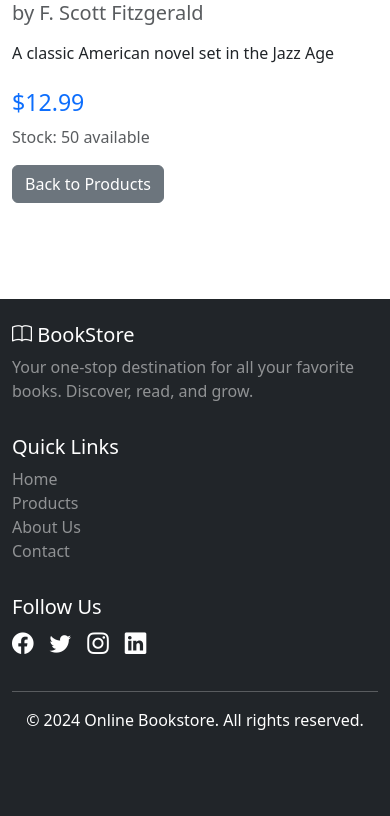
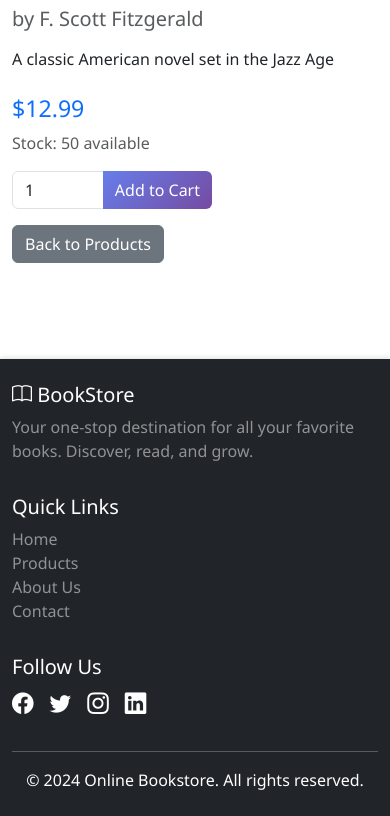
Before and after one commit to k-krishaa/Books, a Flask app: page /product/1 in a window 390 px wide. Shown: the part 415-1231 px from the top of the page. Before the commit the page ends 1145 px from the top, so only its background shows below. Run offline with Flask 3, Linux system fonts and the light colour scheme; the visitor is signed in with stand-in values (Sample User, id 1); data comes from the database, SQL or seed files in the repository; data that the repository does not hold is empty.

Commit message:
Add shopping cart and enhance UI styling

```diff
--- a/app.py
+++ b/app.py
@@ -1,6 +1,6 @@
 from flask import Flask, render_template, request, redirect, url_for, flash
 from flask_login import LoginManager, login_user, logout_user, login_required, current_user
-from models import db, User, Product, Category
+from models import db, User, Product, Category, CartItem
 from config import Config
 
 app = Flask(__name__)
@@ -95,6 +95,63 @@ def contact():
         return redirect(url_for('contact'))
     return render_template('contact.html')
 
+# Cart routes
+@app.route('/cart')
+@login_required
+def cart():
+    cart_items = CartItem.query.filter_by(user_id=current_user.id).all()
+    total = sum(item.product.price * item.quantity for item in cart_items)
+    return render_template('cart.html', cart_items=cart_items, total=total)
+
+@app.route('/add_to_cart/<int:product_id>', methods=['POST'])
+@login_required
+def add_to_cart(product_id):
+    product = Product.query.get_or_404(product_id)
+    quantity = int(request.form.get('quantity', 1))
+
+    cart_item = CartItem.query.filter_by(user_id=current_user.id, product_id=product_id).first()
+
+    if cart_item:
+        cart_item.quantity += quantity
+    else:
+        cart_item = CartItem(user_id=current_user.id, product_id=product_id, quantity=quantity)
+        db.session.add(cart_item)
+
+    db.session.commit()
+    flash('Product added to cart!', 'success')
+    return redirect(url_for('products'))
+
+@app.route('/update_cart/<int:item_id>', methods=['POST'])
+@login_required
+def update_cart(item_id):
+    cart_item = CartItem.query.get_or_404(item_id)
+    quantity = int(request.form['quantity'])
+
+    if quantity > 0:
+        cart_item.quantity = quantity
+    else:
+        db.session.delete(cart_item)
+
+    db.session.commit()
+    return redirect(url_for('cart'))
+
+@app.route('/remove_from_cart/<int:item_id>')
+@login_required
+def remove_from_cart(item_id):
+    cart_item = CartItem.query.get_or_404(item_id)
+    db.session.delete(cart_item)
+    db.session.commit()
+    flash('Item removed from cart', 'success')
+    return redirect(url_for('cart'))
+
+# Context processor for cart count
+@app.context_processor
+def cart_count():
+    if current_user.is_authenticated:
+        count = CartItem.query.filter_by(user_id=current_user.id).count()
+        return {'cart_count': count}
+    return {'cart_count': 0}
+
 # Initialize database
 def init_db():
     with app.app_context():
--- a/static/css/style.css
+++ b/static/css/style.css
@@ -2,23 +2,44 @@ body {
     min-height: 100vh;
     display: flex;
     flex-direction: column;
+    font-family: 'Segoe UI', Tahoma, Geneva, Verdana, sans-serif;
 }
 
 main {
     flex: 1;
 }
 
+.navbar {
+    box-shadow: 0 2px 4px rgba(0,0,0,0.1);
+}
+
+.navbar-brand {
+    font-weight: bold;
+    font-size: 1.5rem;
+}
+
+.nav-link {
+    transition: color 0.3s;
+}
+
+.nav-link:hover {
+    color: #ffc107 !important;
+}
+
 .hero {
     background: linear-gradient(135deg, #667eea 0%, #764ba2 100%);
+    box-shadow: 0 4px 6px rgba(0,0,0,0.1);
 }
 
 .card {
-    transition: transform 0.2s;
+    transition: transform 0.3s, box-shadow 0.3s;
+    border: none;
+    box-shadow: 0 2px 8px rgba(0,0,0,0.1);
 }
 
 .card:hover {
     transform: translateY(-5px);
-    box-shadow: 0 4px 15px rgba(0,0,0,0.2);
+    box-shadow: 0 8px 20px rgba(0,0,0,0.15);
 }
 
 .card-img-top {
@@ -29,14 +50,60 @@ main {
 .category-card {
     cursor: pointer;
     transition: all 0.3s;
+    background: linear-gradient(135deg, #f5f7fa 0%, #c3cfe2 100%);
 }
 
 .category-card:hover {
     transform: translateY(-5px);
-    box-shadow: 0 4px 15px rgba(0,0,0,0.3);
+    box-shadow: 0 8px 20px rgba(0,0,0,0.2);
+}
+
+.btn {
+    transition: all 0.3s;
+}
+
+.btn:hover {
+    transform: translateY(-2px);
+    box-shadow: 0 4px 8px rgba(0,0,0,0.2);
+}
+
+.btn-primary {
+    background: linear-gradient(135deg, #667eea 0%, #764ba2 100%);
+    border: none;
+}
+
+.btn-primary:hover {
+    background: linear-gradient(135deg, #764ba2 0%, #667eea 100%);
+}
+
+.badge {
+    animation: pulse 2s infinite;
+}
+
+@keyframes pulse {
+    0%, 100% { transform: scale(1); }
+    50% { transform: scale(1.1); }
+}
+
+footer {
+    box-shadow: 0 -2px 4px rgba(0,0,0,0.1);
 }
 
 footer a:hover {
     color: #fff !important;
     transition: color 0.3s;
 }
+
+.table {
+    box-shadow: 0 2px 8px rgba(0,0,0,0.1);
+}
+
+.form-control:focus {
+    border-color: #667eea;
+    box-shadow: 0 0 0 0.2rem rgba(102, 126, 234, 0.25);
+}
+
+.alert {
+    border: none;
+    box-shadow: 0 2px 8px rgba(0,0,0,0.1);
+}
--- a/templates/base.html
+++ b/templates/base.html
@@ -30,6 +30,14 @@
                     </li>
                 </ul>
                 <ul class="navbar-nav">
+                    <li class="nav-item">
+                        <a class="nav-link" href="{% if current_user.is_authenticated %}{{ url_for('cart') }}{% else %}{{ url_for('login') }}{% endif %}">
+                            <i class="bi bi-cart"></i> Cart
+                            {% if cart_count > 0 %}
+                            <span class="badge bg-danger">{{ cart_count }}</span>
+                            {% endif %}
+                        </a>
+                    </li>
                     {% if current_user.is_authenticated %}
                         <li class="nav-item">
                             <a class="nav-link" href="{{ url_for('logout') }}">Logout ({{ current_user.username }})</a>
--- a/templates/product_detail.html
+++ b/templates/product_detail.html
@@ -14,6 +14,18 @@
             <p class="mt-3">{{ product.description }}</p>
             <h3 class="text-primary mt-4">${{ "%.2f"|format(product.price) }}</h3>
             <p class="text-muted">Stock: {{ product.stock }} available</p>
+
+            {% if current_user.is_authenticated %}
+            <form method="POST" action="{{ url_for('add_to_cart', product_id=product.id) }}" class="d-inline">
+                <div class="input-group mb-3" style="max-width: 200px;">
+                    <input type="number" name="quantity" class="form-control" value="1" min="1" max="{{ product.stock }}">
+                    <button type="submit" class="btn btn-primary">Add to Cart</button>
+                </div>
+            </form>
+            {% else %}
+            <a href="{{ url_for('login') }}" class="btn btn-primary">Login to Purchase</a>
+            {% endif %}
+
             <a href="{{ url_for('products') }}" class="btn btn-secondary">Back to Products</a>
         </div>
     </div>
```
Also changed, not shown: templates/cart.html (added, +66 -0 lines).
